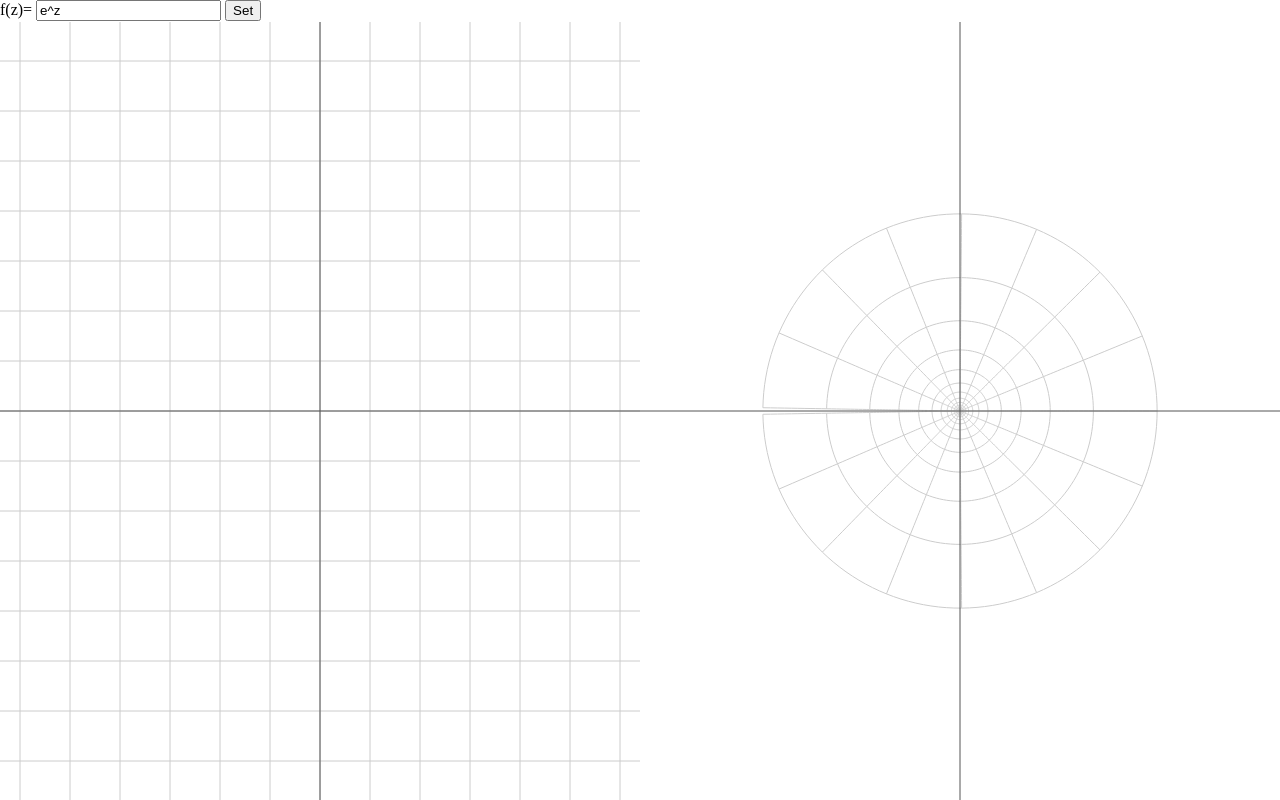
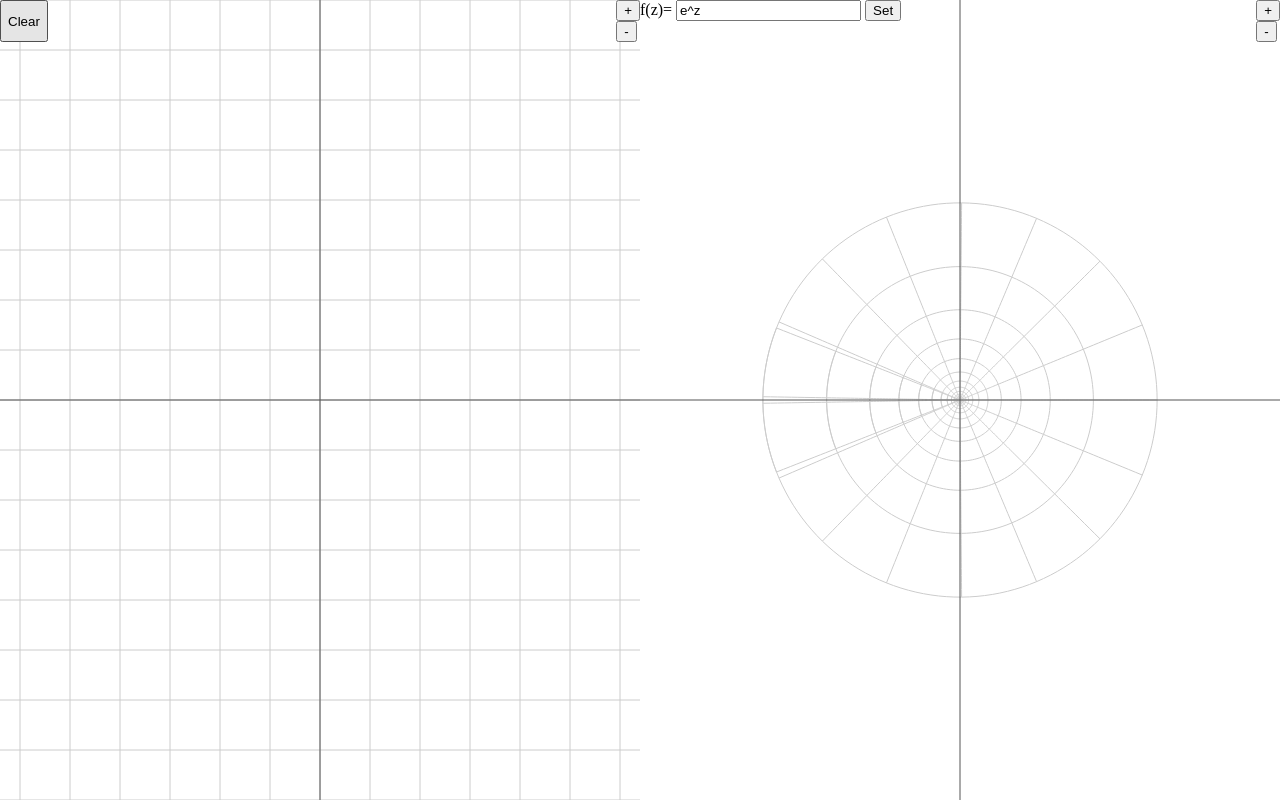
Before and after one commit to nikital/holomorph, a website built with webpack: page index.html in a window 1280 px wide. Built offline with nearby package versions, Linux system fonts and the light colour scheme.

Commit message:
Scale and clear

```diff
--- a/index.html
+++ b/index.html
@@ -7,7 +7,7 @@
     <style>
      body {
          display: grid;
-         grid-template-columns: 50% 50%;
+         grid-template-columns: 1fr min-content 1fr min-content;
          margin: 0;
          width: 100vw;
          height: 100vh;
@@ -19,18 +19,50 @@
          width: 100%;
          height: 100%;
      }
+     #src {
+         grid-column: 1/3;
+         grid-row: 1/3;
+     }
+     #zoom-src {
+         grid-column: 2/3;
+         grid-row: 1/2;
+     }
+     #dst {
+         grid-column: 3/5;
+         grid-row: 1/3;
+     }
+     #zoom-dst {
+         grid-column: 4/5;
+         grid-row: 1/2;
+     }
+     #clear {
+         grid-column: 1/2;
+         grid-row: 1/2;
+         width: min-content;
+     }
+     #func-form {
+         grid-column: 3/4;
+         grid-row: 1/2;
+     }
     </style>
     <body>
-        <div class="control">
-            <form id="func-form">
-                <label>f(z)=
-                    <input id="func">
-                </label>
-                <input type="submit" value="Set">
-            </form>
-        </div>
         <canvas id="src"></canvas>
         <canvas id="dst"></canvas>
+        <div id="zoom-src" class="zoom">
+            <button class="p">+</button>
+            <button class="m">-</button>
+        </div>
+        <div id="zoom-dst" class="zoom">
+            <button class="p">+</button>
+            <button class="m">-</button>
+        </div>
+        <button id="clear">Clear</button>
+        <form id="func-form">
+            <label>f(z)=
+                <input id="func">
+            </label>
+            <input type="submit" value="Set">
+        </form>
         <script src="bundle.js"></script>
     </body>
 </html>
--- a/src/index.ts
+++ b/src/index.ts
@@ -15,7 +15,7 @@ interface State {
     mouseZ: math.Complex | null
     // Derived from mouseZ and df
     mouseFz: math.Complex | null
-    derivative: math.Complex | null
+    mouseDz: math.Complex | null
 
     scaleSrc: number
     scaleDst: number
@@ -33,7 +33,7 @@ function initState(fRaw: string, scaleSrc: number, scaleDst: number): State {
         outputs: [],
         mouseZ: null,
         mouseFz: null,
-        derivative: null,
+        mouseDz: null,
         scaleSrc, scaleDst,
         mouseDown: false,
     }
@@ -41,8 +41,13 @@ function initState(fRaw: string, scaleSrc: number, scaleDst: number): State {
 
 const state: State = initState ("e^z", 5, 50)
 
-const funcForm = document.getElementById ("func-form") as HTMLFormElement
-const funcText = document.getElementById ("func") as HTMLInputElement
+const funcForm = document.getElementById ("func-form") as HTMLFormElement,
+funcText = document.getElementById ("func") as HTMLInputElement,
+srcZoomPlus = document.querySelector ("#zoom-src .p") as HTMLButtonElement,
+srcZoomMinus= document.querySelector ("#zoom-src .m") as HTMLButtonElement,
+dstZoomPlus = document.querySelector ("#zoom-dst .p") as HTMLButtonElement,
+dstZoomMinus= document.querySelector ("#zoom-dst .m") as HTMLButtonElement,
+clear = document.getElementById ("clear") as HTMLButtonElement
 
 funcText.value = state.fRaw
 funcForm.onsubmit = (e) => {
@@ -62,9 +67,33 @@ funcForm.onsubmit = (e) => {
 
     if (state.mouseZ) {
         state.mouseFz = state.f.evaluate ({z: state.mouseZ})
-        state.derivative = state.df.evaluate ({z: state.mouseZ})
+        state.mouseDz = state.df.evaluate ({z: state.mouseZ})
     }
 
+    drawGraphFull ()
+}
+
+const SCALE = 1.3
+srcZoomPlus.onclick = () => {
+    state.scaleSrc /= SCALE
+    drawGraphFull ()
+}
+srcZoomMinus.onclick = () => {
+    state.scaleSrc *= SCALE
+    drawGraphFull ()
+}
+dstZoomPlus.onclick = () => {
+    state.scaleDst /= SCALE
+    drawGraphFull ()
+}
+dstZoomMinus.onclick = () => {
+    state.scaleDst *= SCALE
+    drawGraphFull ()
+}
+
+clear.onclick = () => {
+    state.inputs = []
+    state.outputs = []
     drawGraphFull ()
 }
 
@@ -84,7 +113,7 @@ function setMouse (z: math.Complex | null) {
     if (!z) return
 
     state.mouseFz = state.f.evaluate ({z})
-    state.derivative = state.df.evaluate ({z})
+    state.mouseDz = state.df.evaluate ({z})
 }
 
 //////////////////// GRAPHICS ////////////////////
@@ -191,7 +220,7 @@ function drawGraphFull () {
     src.graph.setTransform(1, 0, 0, 1, 0, 0)
     dst.graph.setTransform(1, 0, 0, 1, 0, 0)
     src.graph.clearRect (0, 0, srcWidth, srcHeight)
-    dst.graph.clearRect (0, 0, dstWidth, dstWidth)
+    dst.graph.clearRect (0, 0, dstWidth, dstHeight)
 
     setTransform ()
 
@@ -334,14 +363,14 @@ function composite () {
 
     setTransform ()
 
-    if (state.mouseZ && state.mouseFz && state.derivative)
+    if (state.mouseZ && state.mouseFz && state.mouseDz)
     {
         const z = state.mouseZ,
         z2 = add(z, complex(1, 0)) as math.Complex,
         z3 = add(z, complex(0, 1)) as math.Complex
         const fz1 = state.mouseFz,
-        fz2 = add(fz1, state.derivative) as math.Complex,
-        fz3 = add(fz1, multiply(state.derivative, complex(0, 1))) as math.Complex
+        fz2 = add(fz1, state.mouseDz) as math.Complex,
+        fz3 = add(fz1, multiply(state.mouseDz, complex(0, 1))) as math.Complex
 
         setStyle(STYLE.dUp)
         src.comp.beginPath ()
```
